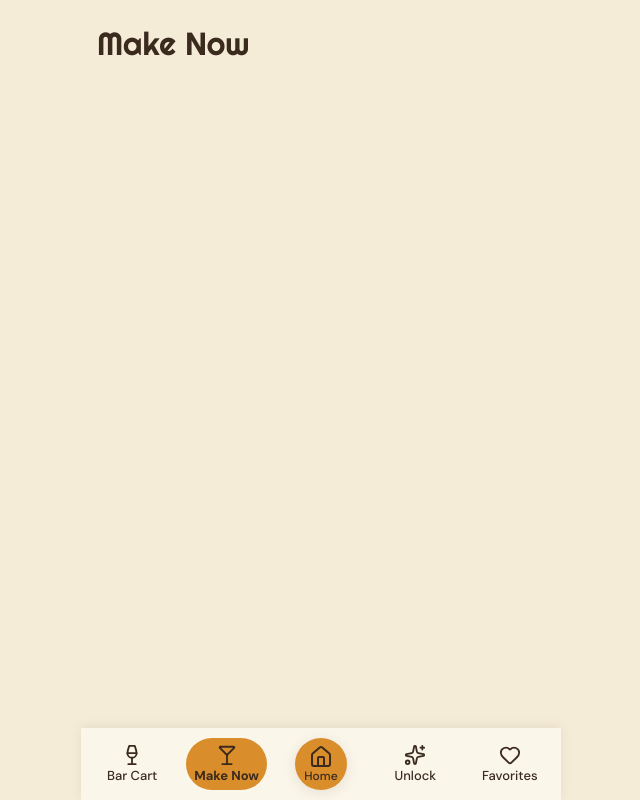
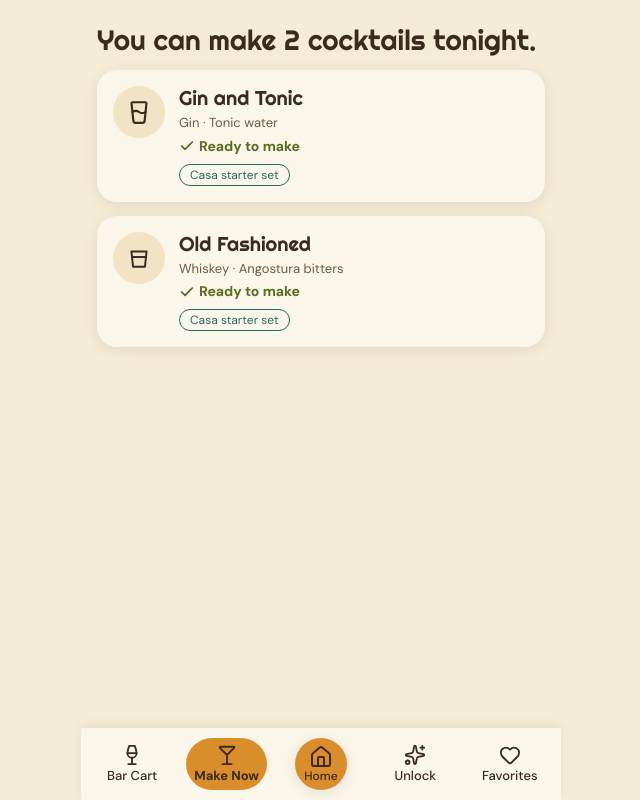
Before and after one commit to osanchezchristensen/Casa_Del_Cocktail, a React (Vite) app: page /make in a window 1280 px wide. Shown: the whole page, without its empty margins (319-959 px from the left). Built offline with nearby package versions, Linux system fonts and the light colour scheme.

Commit message:
Add Make Now list with cocktail cards (step 4.1)
Co-Authored-By: Claude Sonnet 5.5 <noreply@anthropic.com>

```diff
--- /dev/null
+++ b/src/components/CocktailCard.module.css
@@ -0,0 +1,62 @@
+.card {
+  display: flex;
+  gap: 14px;
+  padding: 16px;
+  border-radius: var(--radius-card);
+  background: var(--paper);
+  box-shadow: var(--shadow-card);
+}
+
+.glass {
+  display: flex;
+  flex-shrink: 0;
+  align-items: center;
+  justify-content: center;
+  width: 52px;
+  height: 52px;
+  border-radius: 50%;
+  background: #f1e3c4;
+  color: var(--walnut);
+}
+
+.text {
+  display: flex;
+  flex-direction: column;
+  gap: 3px;
+  min-width: 0;
+}
+
+.name {
+  font-size: 20px;
+}
+
+.ingredients {
+  color: var(--cork);
+  font-size: 13px;
+}
+
+.status {
+  display: flex;
+  align-items: center;
+  gap: 4px;
+  font-size: 14px;
+  font-weight: 700;
+}
+
+.ready {
+  color: var(--avocado);
+}
+
+.swap {
+  color: var(--teal);
+}
+
+.tag {
+  align-self: flex-start;
+  margin-top: 4px;
+  padding: 1px 10px;
+  border: 1.5px solid var(--teal);
+  border-radius: var(--radius-pill);
+  color: var(--teal);
+  font-size: 12px;
+}
--- /dev/null
+++ b/src/components/CocktailCard.tsx
@@ -0,0 +1,43 @@
+import { ArrowLeftRight, Check } from 'lucide-react'
+import { ingredientName } from '../logic/cart.ts'
+import { mainIngredients, type MakeableRecipe } from '../logic/matching.ts'
+import type { RecipeSource } from '../types.ts'
+import GlassIcon from './GlassIcon.tsx'
+import styles from './CocktailCard.module.css'
+
+const sourceLabel = (s: RecipeSource) => (s.type === 'starter' ? 'Casa starter set' : `From ${s.title}, p. ${s.page}`)
+
+// "Dark rum" reads better mid-sentence as "dark rum".
+const lowerFirst = (text: string) => text.charAt(0).toLowerCase() + text.slice(1)
+
+function CocktailCard({ recipe, match }: MakeableRecipe) {
+  const swapText = match.swaps
+    .map((s) => `${lowerFirst(ingredientName(s.used))} for ${lowerFirst(ingredientName(s.needed))}`)
+    .join(', ')
+
+  return (
+    <li className={styles.card}>
+      <span className={styles.glass}>
+        <GlassIcon glass={recipe.glass} />
+      </span>
+      <div className={styles.text}>
+        <h2 className={styles.name}>{recipe.name}</h2>
+        <span className={styles.ingredients}>{mainIngredients(recipe).map(ingredientName).join(' · ')}</span>
+        {match.status === 'swap' ? (
+          <span className={`${styles.status} ${styles.swap}`}>
+            <ArrowLeftRight size={16} aria-hidden />
+            Swap: {swapText}
+          </span>
+        ) : (
+          <span className={`${styles.status} ${styles.ready}`}>
+            <Check size={16} strokeWidth={2.6} aria-hidden />
+            Ready to make
+          </span>
+        )}
+        <span className={styles.tag}>{sourceLabel(recipe.source)}</span>
+      </div>
+    </li>
+  )
+}
+
+export default CocktailCard
--- /dev/null
+++ b/src/components/GlassIcon.tsx
@@ -0,0 +1,44 @@
+import { Coffee, GlassWater, Martini, Wine } from 'lucide-react'
+import type { Glass } from '../types.ts'
+
+// Rocks and coupe are drawn by hand to match the mockups; Lucide covers the rest.
+const svg = {
+  viewBox: '0 0 24 24',
+  fill: 'none',
+  stroke: 'currentColor',
+  strokeWidth: 1.8,
+  strokeLinecap: 'round',
+  strokeLinejoin: 'round',
+  'aria-hidden': true,
+} as const
+
+function GlassIcon({ glass, size = 26 }: { glass: Glass; size?: number }) {
+  switch (glass) {
+    case 'rocks':
+      return (
+        <svg {...svg} width={size} height={size}>
+          <path d="M5 6h14l-1.5 14h-11z" />
+          <path d="M6 11h12" />
+        </svg>
+      )
+    case 'coupe':
+      return (
+        <svg {...svg} width={size} height={size}>
+          <path d="M3 5h18c0 4-4 6-9 6S3 9 3 5Z" />
+          <path d="M12 11v9" />
+          <path d="M8 20h8" />
+        </svg>
+      )
+    case 'highball':
+    case 'collins':
+      return <GlassWater size={size} aria-hidden />
+    case 'flute':
+      return <Wine size={size} aria-hidden />
+    case 'mug':
+      return <Coffee size={size} aria-hidden />
+    default:
+      return <Martini size={size} aria-hidden />
+  }
+}
+
+export default GlassIcon
--- /dev/null
+++ b/src/data/recipes.ts
@@ -0,0 +1,10 @@
+// Every recipe the app knows. Book recipes sit in the git-ignored src/data/private/ folder;
+// the glob finds nothing when it is empty or missing, and the app works with just the starter set.
+import type { Recipe } from '../types.ts'
+import starter from './recipes-starter.json'
+
+const book = Object.values(
+  import.meta.glob<Recipe[]>('./private/recipes-book-*.json', { eager: true, import: 'default' }),
+).flat()
+
+export const ALL_RECIPES: Recipe[] = [...(starter as Recipe[]), ...book]
--- a/src/logic/matching.ts
+++ b/src/logic/matching.ts
@@ -70,6 +70,28 @@ export function canMake(recipe: Recipe, owned: Set<string>, allowSwaps = false):
   return matchRecipe(recipe, owned, allowSwaps).status !== 'missing'
 }
 
+export type MakeableRecipe = { recipe: Recipe; match: MatchResult }
+
+/** Recipes you can make now: Ready ones first, then swaps, each group A to Z. */
+export function makeableRecipes(recipes: Recipe[], owned: Set<string>, allowSwaps = false): MakeableRecipe[] {
+  return recipes
+    .map((recipe) => ({ recipe, match: matchRecipe(recipe, owned, allowSwaps) }))
+    .filter((m) => m.match.status !== 'missing')
+    .sort(
+      (a, b) =>
+        Number(a.match.status === 'swap') - Number(b.match.status === 'swap') ||
+        a.recipe.name.localeCompare(b.recipe.name),
+    )
+}
+
+/** The first three ingredient ids worth showing on a card (rule 5's ingredients left out). */
+export function mainIngredients(recipe: Recipe): string[] {
+  return recipe.ingredients
+    .filter((ri) => !ri.garnish && !ri.optional && !ingredientsById.get(ri.ingredientId)?.alwaysOnHand)
+    .slice(0, 3)
+    .map((ri) => ri.ingredientId)
+}
+
 export type UnlockSuggestion = { ingredientId: string; recipes: Recipe[] }
 
 /**
--- /dev/null
+++ b/src/screens/MakeNow.module.css
@@ -0,0 +1,14 @@
+.title {
+  margin-bottom: 14px;
+  font-size: 28px;
+  line-height: 1.15;
+}
+
+.list {
+  display: flex;
+  flex-direction: column;
+  gap: 14px;
+  margin: 0;
+  padding: 0;
+  list-style: none;
+}
--- a/src/screens/MakeNow.tsx
+++ b/src/screens/MakeNow.tsx
@@ -1,5 +1,37 @@
+import { useMemo } from 'react'
+import CocktailCard from '../components/CocktailCard.tsx'
+import { ALL_RECIPES } from '../data/recipes.ts'
+import { makeableRecipes, ownedIngredientIds } from '../logic/matching.ts'
+import { useStore } from '../store/useStore.ts'
+import styles from './MakeNow.module.css'
+
 function MakeNow() {
-  return <h1>Make Now</h1>
+  const bottles = useStore((s) => s.bottles)
+  const allowSwaps = useStore((s) => s.settings.allowSwaps)
+  const list = useMemo(
+    () => makeableRecipes(ALL_RECIPES, ownedIngredientIds(bottles), allowSwaps),
+    [bottles, allowSwaps],
+  )
+
+  return (
+    <>
+      <h1 className={styles.title}>
+        {list.length === 0
+          ? 'Nothing quite yet.'
+          : `You can make ${list.length} ${list.length === 1 ? 'cocktail' : 'cocktails'} tonight.`}
+      </h1>
+      {list.length === 0 && (
+        <p>
+          But you might be close. Add a bottle or two on the Bar Cart, or see what one more would open up on Unlock.
+        </p>
+      )}
+      <ul className={styles.list}>
+        {list.map((m) => (
+          <CocktailCard key={m.recipe.id} {...m} />
+        ))}
+      </ul>
+    </>
+  )
 }
 
 export default MakeNow
```
Also changed, not shown: 2 other files (tests, documents, lock files or other folders).
